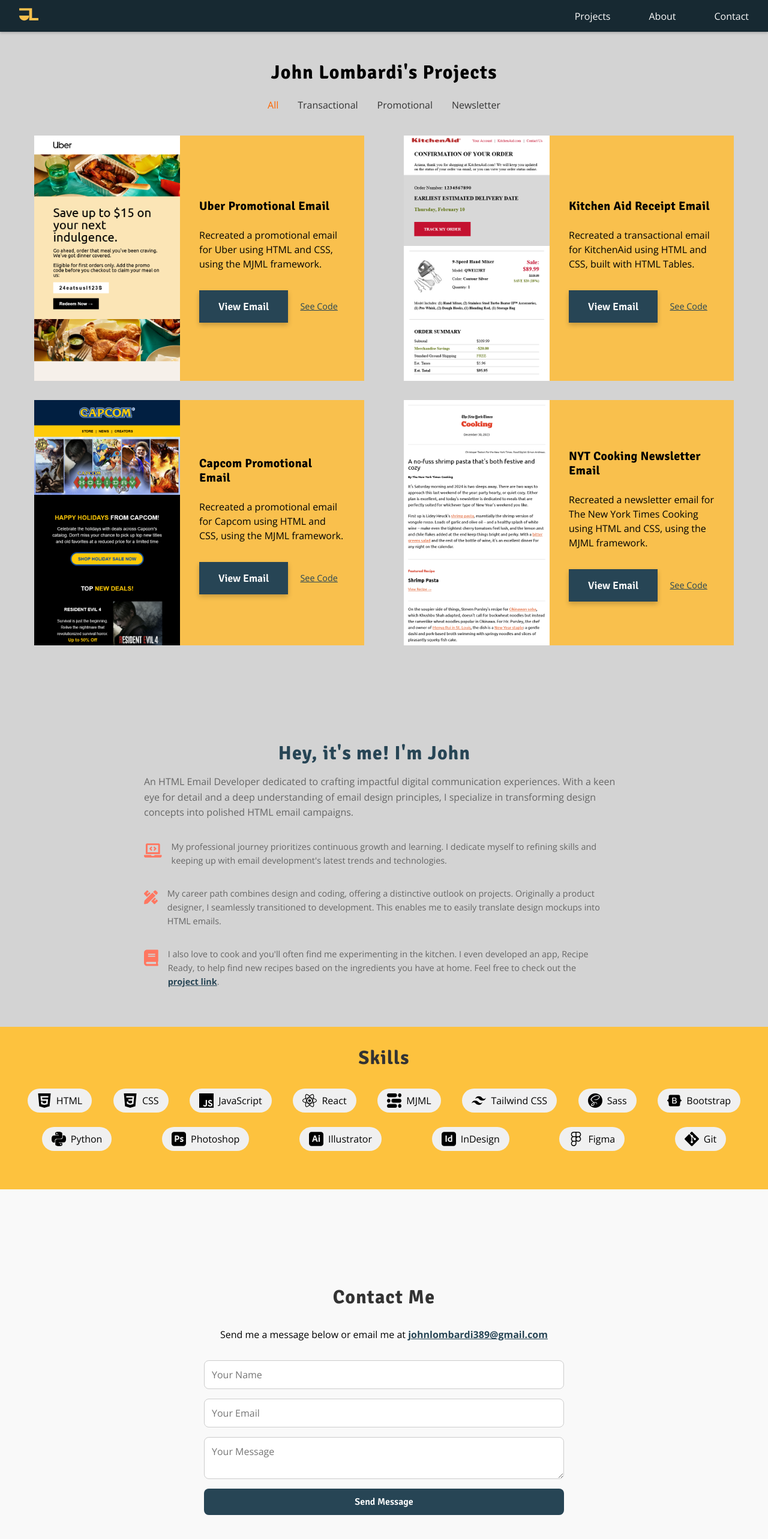
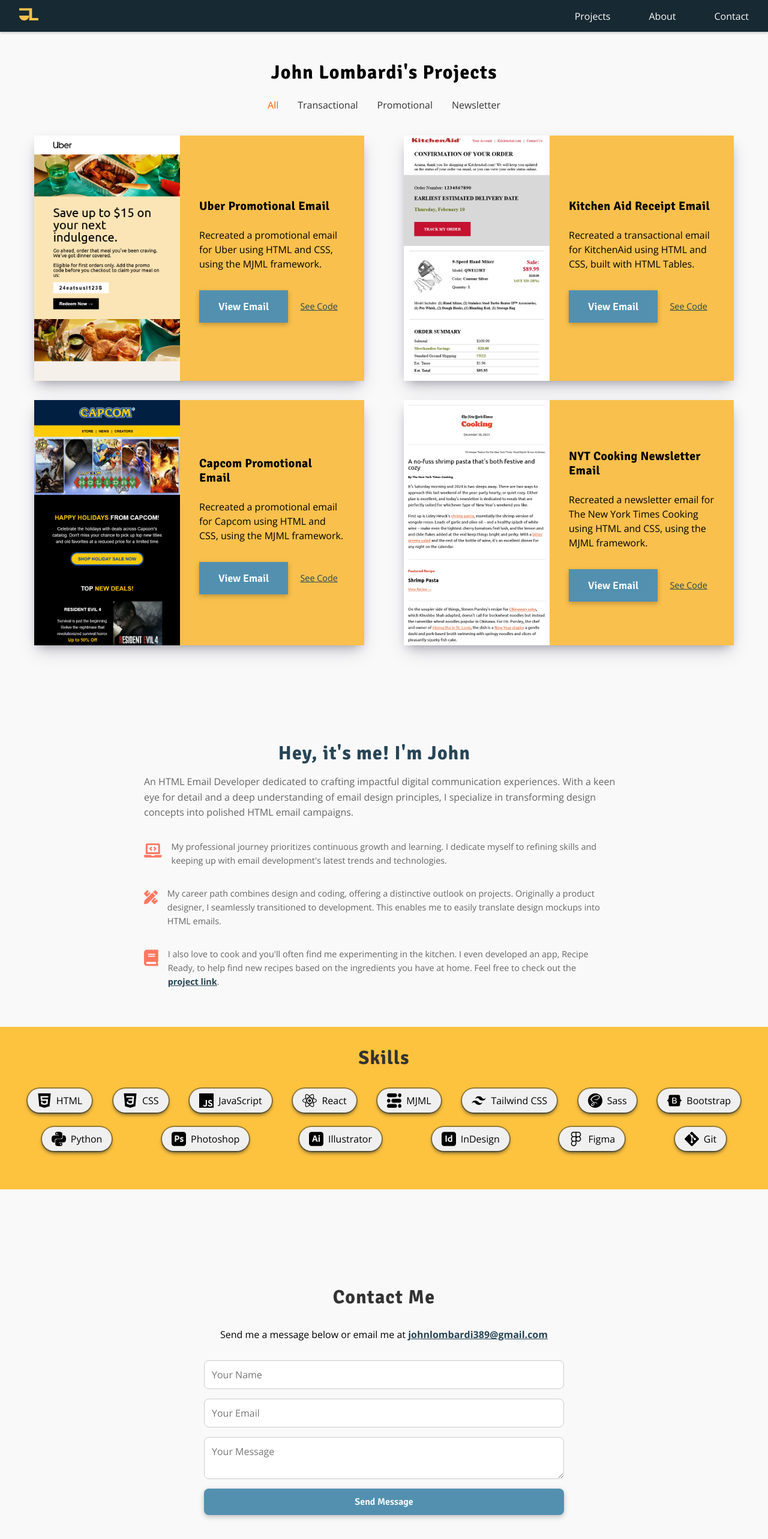
Before and after one commit to johnlombardi389/emaildev, a React (Vite) app: page / in a window 1280 px wide. Shown: the top 2566 px of the page at 60% size. Built offline with nearby package versions, Linux system fonts and the light colour scheme.

Commit message:
Changed background color of website and styled new button colors and shadows

```diff
--- a/src/components/Contact.jsx
+++ b/src/components/Contact.jsx
@@ -162,7 +162,7 @@
 
 const SubmitButton = styled.button`
   padding: 0.75rem 1rem;
-  background-color: #274555;
+  background-color: #5390b0;
   color: #fff;
   border: none;
   border-radius: 0.5rem;
@@ -170,12 +170,12 @@
   font-weight: 600;
   font-size: 1rem;
   cursor: pointer;
-  transition: background-color 0.3s ease;
+  box-shadow: rgba(0, 0, 0, 0.24) 0px 3px 8px;
+  transition: color 0.3s ease, box-shadow 0.3s ease;
 
   &:hover {
-    background-color: #172932;
-    color: #f9a11b;
-    box-shadow: 0 4px 8px rgba(0, 0, 0, 0.2);
+    background-color: #274555;
+    box-shadow: rgb(38, 57, 77) 0px 15px 15px -15px;
   }
 
   &:focus {
--- a/src/components/Project.jsx
+++ b/src/components/Project.jsx
@@ -33,6 +33,8 @@
 const StyledProject = styled.div`
   display: flex;
   max-width: 550px;
+  box-shadow: rgba(50, 50, 93, 0.25) 0px 13px 27px -5px,
+    rgba(0, 0, 0, 0.3) 0px 8px 16px -8px;
 
   @media (max-width: 900px) {
     flex-direction: column;
@@ -92,13 +94,8 @@
       align-items: center;
       justify-content: start;
 
-      /* @media (max-width: 809px) {
-        flex-direction: column;
-        align-items: start;
-      } */
-
       .demo-button {
-        background-color: #274555;
+        background-color: #5390b0;
         color: #ffffff;
         font-family: "Signika", sans-serif;
         font-weight: 600;
@@ -108,13 +105,12 @@
         margin-top: 1rem;
         margin-right: 1.25rem;
         cursor: pointer;
-        box-shadow: 0 4px 8px rgba(0, 0, 0, 0.2);
+        box-shadow: rgba(0, 0, 0, 0.24) 0px 3px 8px;
         transition: color 0.3s ease, box-shadow 0.3s ease;
 
         &:hover {
-          background-color: #172932;
-          color: #f9a11b;
-          box-shadow: 0 4px 8px rgba(0, 0, 0, 0);
+          background-color: #274555;
+          box-shadow: rgb(38, 57, 77) 0px 15px 15px -15px;
         }
       }
 
--- a/src/components/Skills.jsx
+++ b/src/components/Skills.jsx
@@ -124,6 +124,9 @@
   display: flex;
   align-items: center;
   transition: transform 0.2s ease;
+  box-shadow: rgba(6, 24, 44, 0.4) 0px 0px 0px 2px,
+    rgba(6, 24, 44, 0.65) 0px 4px 6px -1px,
+    rgba(255, 255, 255, 0.08) 0px 1px 0px inset;
 
   svg,
   img {
--- a/src/style/GlobalStyles.jsx
+++ b/src/style/GlobalStyles.jsx
@@ -8,7 +8,7 @@
   }
 
   html {
-    background-color: #d3d3d3;
+    background-color: #f9f9f9;
     scroll-behavior: smooth;
     /* overflow-y: scroll; */
   }
```
